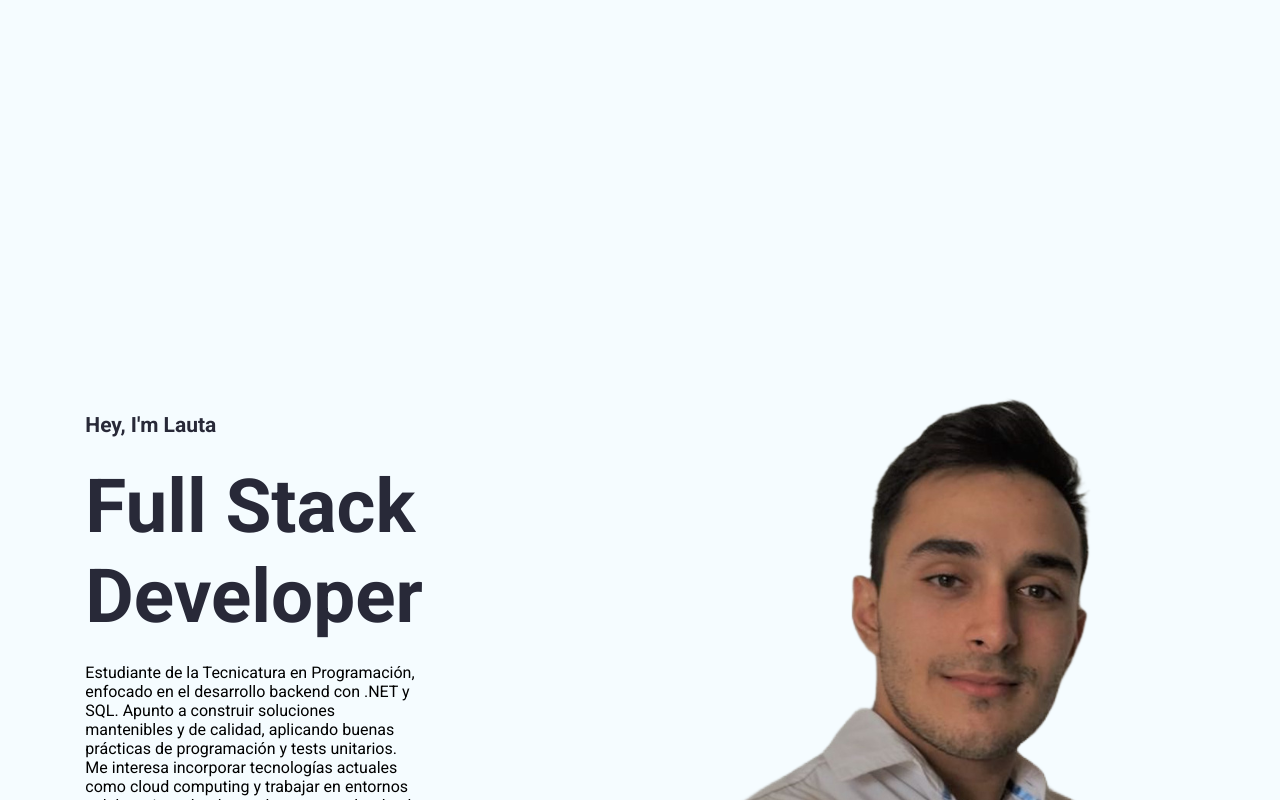
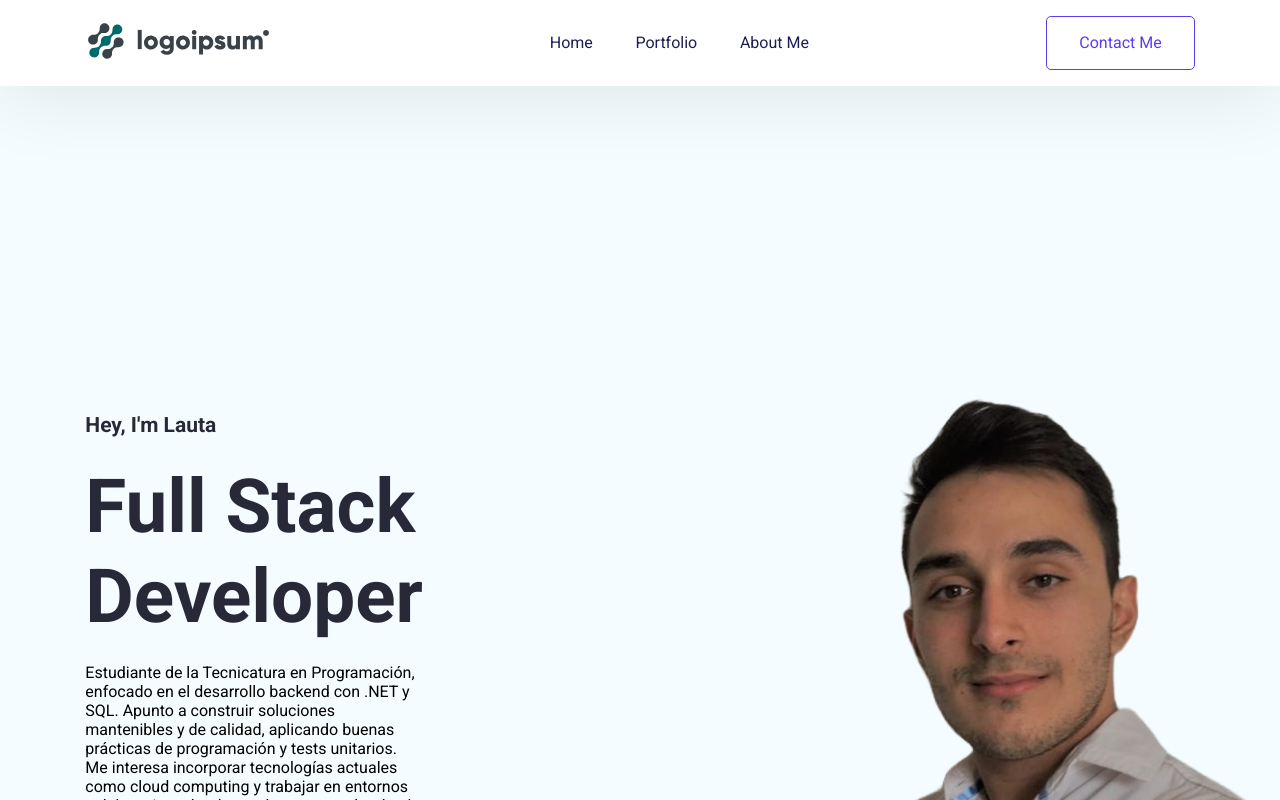
Before and after one commit to LautaroPavanSarquis/portfolio-web, a React (Create React App) app: page / in a window 1280 px wide. Shown: the top 800 px of the page. Built offline with nearby package versions, Linux system fonts and the light colour scheme.

Commit message:
feat(navbar): crear componente Navbar funcional y estilos asociados para navegación

```diff
--- a/src/App.css
+++ b/src/App.css
@@ -52,7 +52,7 @@
   -o-transition: background-color 0.5s;
 }
 
-.btn-outline.primary{
+.btn-outline-primary{
   color: var(--primary);
   background-color: var(--white);
   border: 1px solid var(--primary);
@@ -69,7 +69,7 @@
   border: 1px solid var(--primary);
 }
 
-.btn-prim.primary:hoover{
+.btn-primary:hoover{
   color: var(--primary);
   background-color: var(--white);
 }
@@ -86,7 +86,7 @@
   gap: 16px;
 }
 
--btn-github:hover{
+.btn-github:hover{
   color: var(--github);
   background-color: var(--white);
 }
@@ -165,6 +165,49 @@
 
 /* Titles ends */
 
+/* Navbar Style Start */
+
+.navbar {
+  display: flex;
+  justify-content: space-between;
+  align-items: center;
+  padding: 15px 85.333px;
+  background: var(--white);
+  box-shadow: 0px 5.333px 80px 0 rgba(0, 0, 0, 0.1);
+  position: fixed;
+  top: 0;
+  left: 0;
+  right: 0;
+}
+
+.navbar--items > ul {
+  list-style: none;
+  display: flex;
+  align-items: flex-start;
+  gap: 42.667px;
+  text-decoration: none;
+}
+
+.navbar--items ul > li > a {
+  text-decoration: none;
+}
+
+/* Navbar Content */
+.navbar--content {
+  color: var(--darkblue);
+  font-size: 16px;
+  font-style: normal;
+  font-weight: 400;
+  line-height: 24px;
+  cursor: pointer;
+}
+
+.navbar--active-content {
+  color: var(--primary);
+}
+/* Navbar Styler Ends */
+
+
 /* Hero Section Style */
 
 .hero--section{
--- a/src/App.js
+++ b/src/App.js
@@ -1,15 +1,21 @@
-
-import './App.css';
-import react from "react"
-import { BrowserRouter as Router, Route, Routes }from 'react-router-dom';
-import Home from './Pages/Home/HomeScreen';
-
-
+import "./App.css";
+import React from "react";
+import { BrowserRouter as Router, Route, Routes } from "react-router-dom";
+import Navbar from "./Pages/Home/Navbar";
+import Home from "./Pages/Home/HomeScreen";
 
 function App() {
   return (
     <div className="App">
-      <Home/>
+      <Router>
+        <div>
+          <Navbar />
+          <Routes>
+            <Route path="/" element={<Home />}></Route>
+            <Route path="*" element={<div>404 Not Found</div>}></Route>
+          </Routes>
+        </div>
+      </Router>
     </div>
   );
 }
--- /dev/null
+++ b/src/Pages/Home/Navbar.jsx
@@ -0,0 +1,113 @@
+import { useState, useEffect} from "react"
+import { Link } from "react-scroll"
+
+function Navbar(){
+
+    const [navActive, setNavActive] = useState(false);
+
+    const toggleNav = () => {
+        setNavActive(!navActive)
+    }
+
+    const closeMenu = () => {
+        setNavActive(false)
+    }
+
+    useEffect( () => {
+        const handleResize = () => {
+            if(window.innerWidth <= 500){
+                closeMenu()
+            }
+        };
+
+        window.addEventListener("resize", handleResize);
+
+        return () => {
+            window.removeEventListener("resize", handleResize)
+        };
+    } , []);
+
+    useEffect( () => {
+        if(window.innerWidth <= 1200){
+            closeMenu();
+        }
+    }, [] ) ;
+
+    return(
+        <nav className={`navbar ${navActive ? "active" : ""}`}>
+            <div>
+                <img src="./img/logo.svg" alt="Logoipsum"></img>
+            </div>
+            <div>
+                <a
+                    className={`nav__hamburger ${navActive ? "active" : ""}`}
+                    onClick={toggleNav}
+                >
+                    <span className="nav__hamburger__line"></span>
+                    <span className="nav__hamburger__line"></span>
+                    <span className="nav__hamburger__line"></span>
+                </a>
+                <div className={`navbar--items ${navActive ? "active" : ""}`}>
+                    <ul>
+                         <li>
+                            <Link
+                            onClick={closeMenu}
+                            activeClass="navbar--active-content"
+                            spy={true}
+                            smooth={true}
+                            offset={-70}
+                            duration={500}
+                            to="heroSection"
+                            className="navbar--content"
+                            >
+                            Home
+                            </Link>
+                        </li>
+                        <li>
+                            <Link
+                            onClick={closeMenu}
+                            activeClass="navbar--active-content"
+                            spy={true}
+                            smooth={true}
+                            offset={-70}
+                            duration={500}
+                            to="MyPortfolio"
+                            className="navbar--content"
+                            >
+                            Portfolio
+                            </Link>
+                        </li>
+                         <li>
+                            <Link
+                            onClick={closeMenu}
+                            activeClass="navbar--active-content"
+                            spy={true}
+                            smooth={true}
+                            offset={-70}
+                            duration={500}
+                            to="AboutMe"
+                            className="navbar--content"
+                            >
+                            About Me
+                            </Link>
+                        </li>
+                    </ul>
+                </div>
+            </div>
+               <Link
+                onClick={closeMenu}
+                activeClass="navbar--active-content"
+                spy={true}
+                smooth={true}
+                offset={-70}
+                duration={500}
+                to="Contact"
+                className="btn btn-outline-primary"
+                >
+                Contact Me
+                </Link>
+        </nav>
+    );
+}
+
+export default Navbar;
```
Also changed, not shown: public/img/hero_img.png, public/img/logo.svg (added), src/Pages/Home/Nevbar.jsx (deleted).
